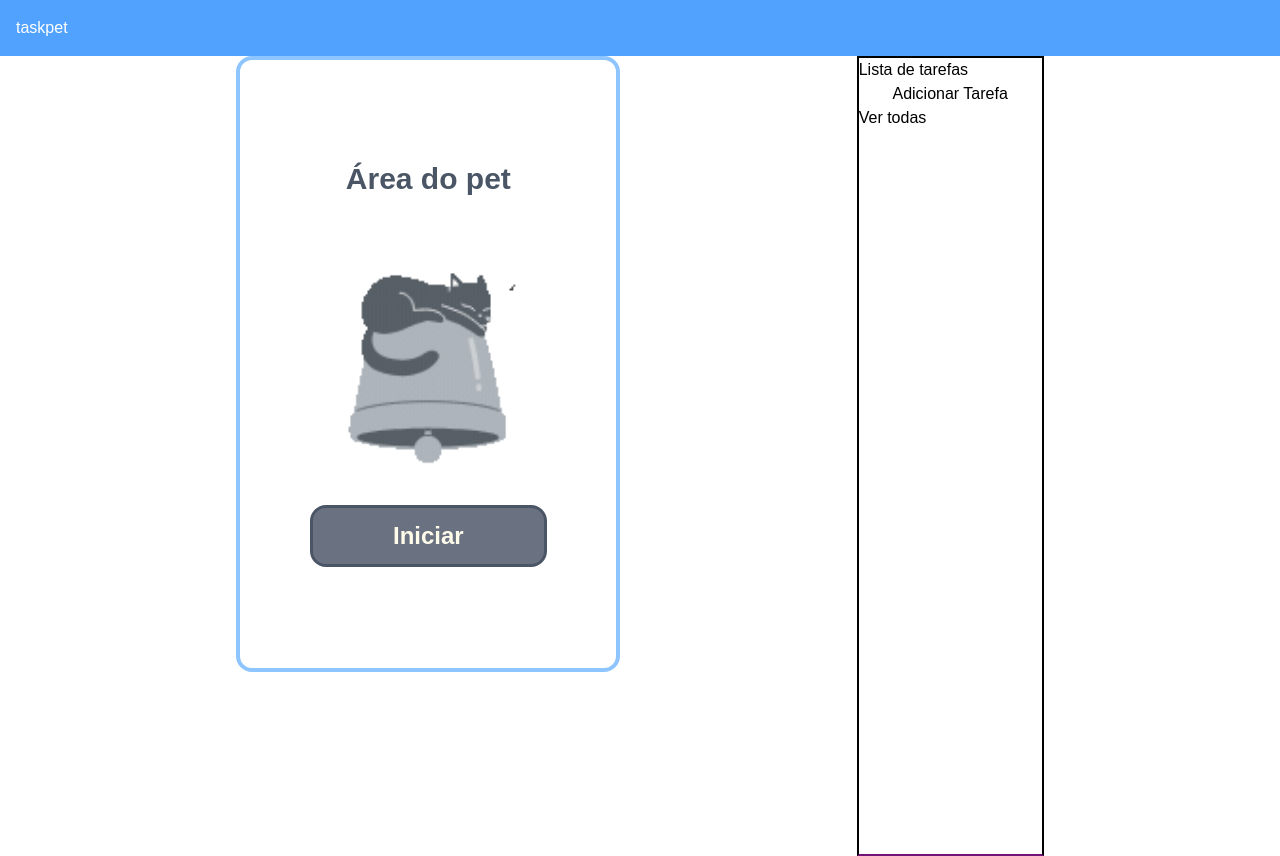
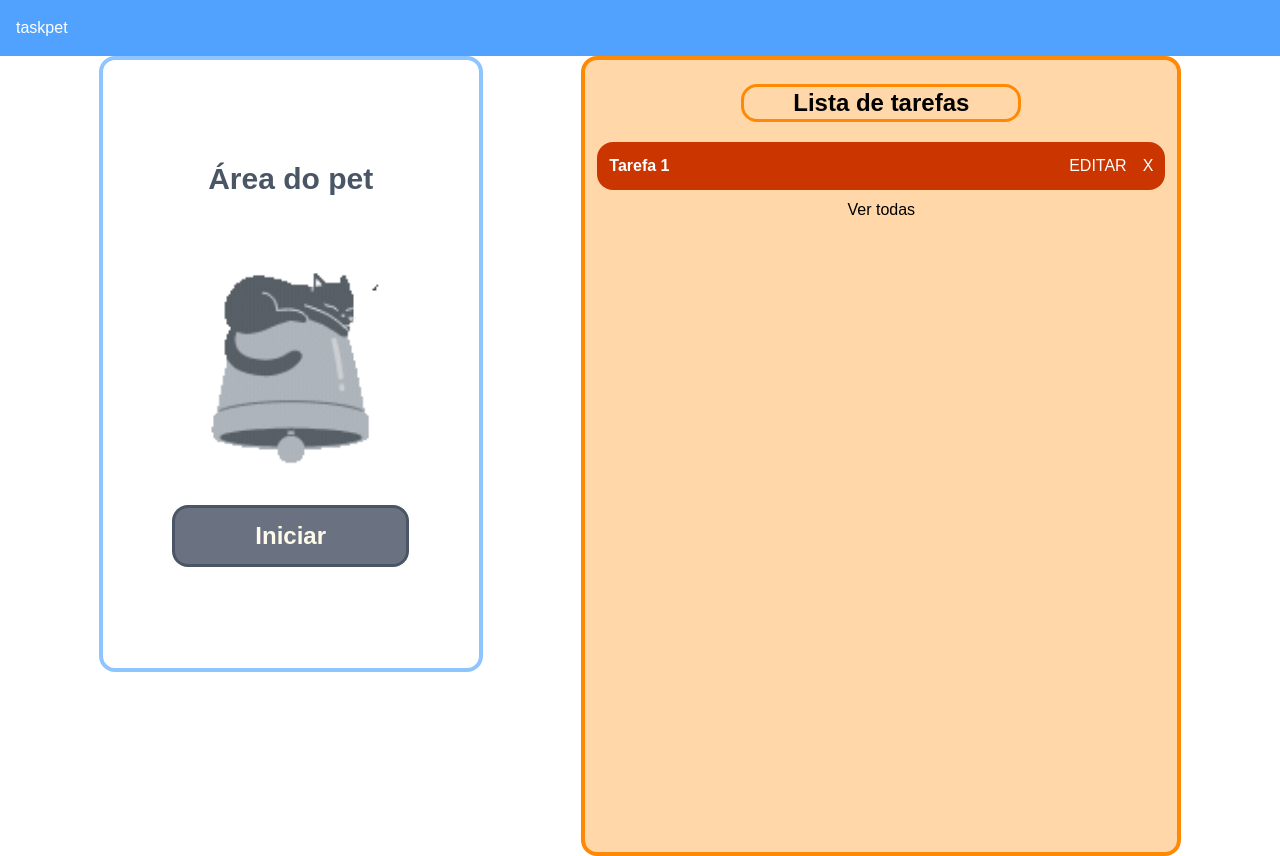
Before and after one commit to luckfer7/taskpet, a Next.js app: page / in a window 1280 px wide. Built offline with nearby package versions, Linux system fonts and the light colour scheme.

Commit message:
iniciando estilização da tabela desktop

```diff
--- a/src/Components/Tasks-list/index.jsx
+++ b/src/Components/Tasks-list/index.jsx
@@ -4,12 +4,42 @@ import Title from "../Title";
 
 export default function TaskContainer ({}) {
     return(
-       <Container className=" border-2 border-b-fuchsia-900 " >
-            <Title>Lista de tarefas</Title>
-                <button
-                    className='btn btn-primary w-full'>
-                    Adicionar Tarefa
-                </button>
+        <Container
+            className="
+                w-150
+                p-3
+                bg-orange-200
+                border-4
+                border-orange-400
+                flex
+                flex-col
+                items-center
+                gap-2
+                rounded-2xl
+                h-200
+            ">
+
+            <Title className="text-center font-semibold text-2xl mt-3 mb-3 border-3 border-orange-400 rounded-2xl w-70 ">Lista de tarefas</Title>
+
+            <div
+                className="
+                    flex
+                    justify-between
+                    items-center
+                    text-white
+                    cursor-pointer
+                    bg-orange-700
+                    p-3
+                    w-full
+                    rounded-2xl
+                ">
+                <p className="font-semibold">Tarefa 1</p>
+                <div className="flex items-center gap-x-4">
+                    <p className="text-x1"> EDITAR </p>
+                    <p className="text-x1"> X </p>
+                </div>
+            </div>
+
         <Button>Ver todas</Button>
        </Container>
     )
```
